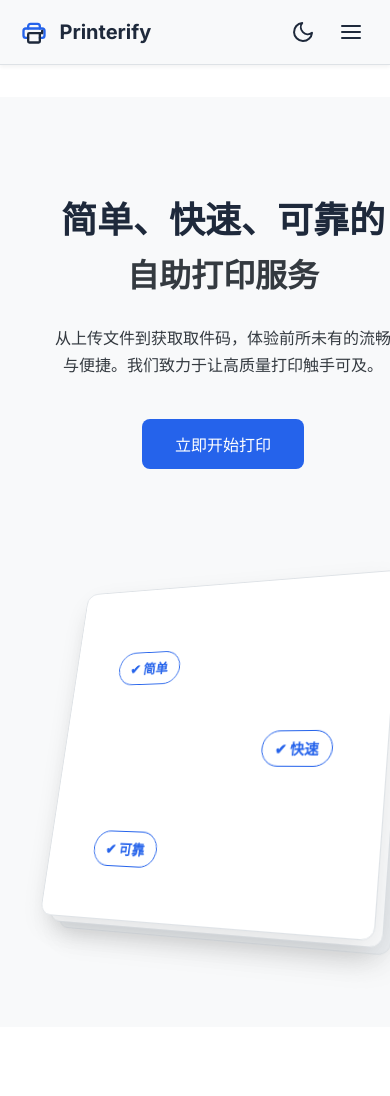
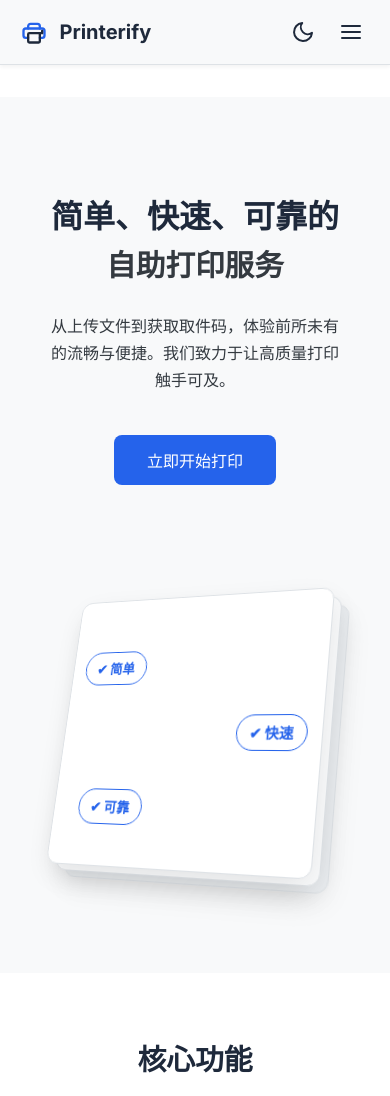
Before and after one commit to xicheng2003/Printerify, a Vue app in the folder frontend/: page / in a window 390 px wide. Shown: the top 1096 px of the page. Built offline with nearby package versions, Linux system fonts and the light colour scheme.

Commit message:
fix(ProductIntroView): Fix the layout overflow issue of the Hero area on small-screen mobile terminals

```diff
--- a/frontend/src/views/ProductIntroView.vue
+++ b/frontend/src/views/ProductIntroView.vue
@@ -454,6 +454,7 @@ onUnmounted(() => {
   justify-content: center;
   align-items: center;
   perspective: 1000px; /* 创造3D透视效果 */
+  width: 100%;
 }
 
 /* 【重要样式更新】调整左侧文字排版 */
@@ -461,6 +462,7 @@ onUnmounted(() => {
   flex: 1;
   max-width: 550px;
   animation: fade-in-left 0.8s ease-out;
+  width: 100%;
 }
 
 .hero-main-title {
@@ -566,11 +568,42 @@ onUnmounted(() => {
 }
 
 @media (max-width: 767px) {
-  .hero-main-title { font-size: 2.25rem; }
+  .hero-main-title { font-size: 2rem; }
   .hero-main-subtitle { font-size: 1rem; }
-  .hero-main-title .service-name { font-size: 2rem; }
+  .hero-main-title .service-name { font-size: 1.85rem; }
   .hero-cta-button { padding: 0.75rem 2rem; font-size: 1rem; }
-  .hero-animation-container { transform: scale(0.8) rotateY(-25deg) rotateX(15deg); }
+
+  /* 【重要更新】调整动画容器和标签在移动端的尺寸与定位 */
+  .hero-animation-container {
+    /* 缩小动画容器的基础尺寸，以适应移动端屏幕 */
+    width: 300px;
+    height: 300px;
+    transform: scale(0.8) rotateY(-25deg) rotateX(15deg);
+  }
+
+  /* 为关键词标签设置一个更紧凑的字体和内边距 */
+  .keyword-tag {
+    font-size: 0.9rem;
+    padding: 0.4rem 0.8rem;
+  }
+
+  /* 将标签的位置向内收，防止溢出 */
+  .tag-1 { top: 20%; left: 5%; }
+  .tag-2 { top: 45%; right: 5%; }
+  .tag-3 { bottom: 15%; left: 10%; }
+}
+
+/* 【推荐补充】针对极小屏幕的优化 */
+@media (max-width: 420px) {
+  .hero-animation-container {
+    /* 在非常窄的屏幕上进一步缩小动画容器 */
+    width: 280px;
+    height: 280px;
+  }
+
+  .keyword-tag {
+    font-size: 0.8rem;
+  }
 }
 
 /* 动画定义 */
```
